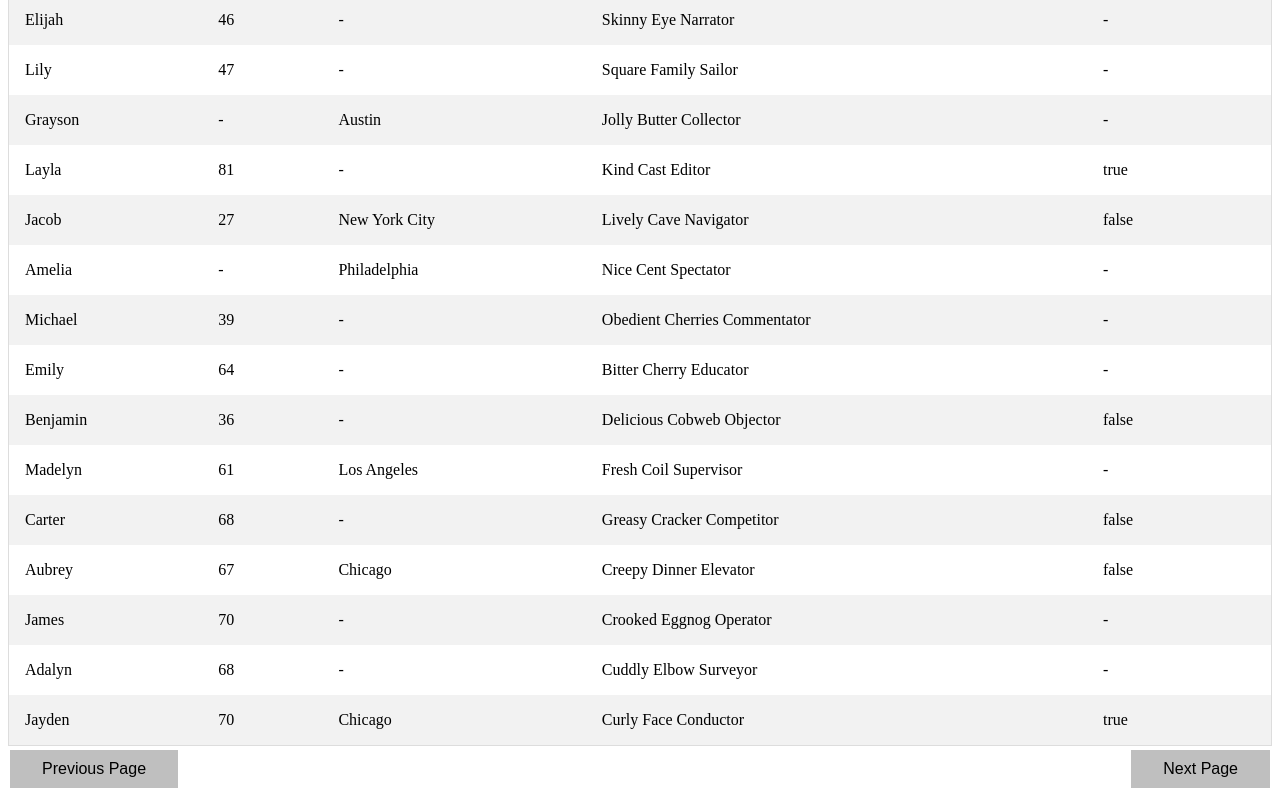
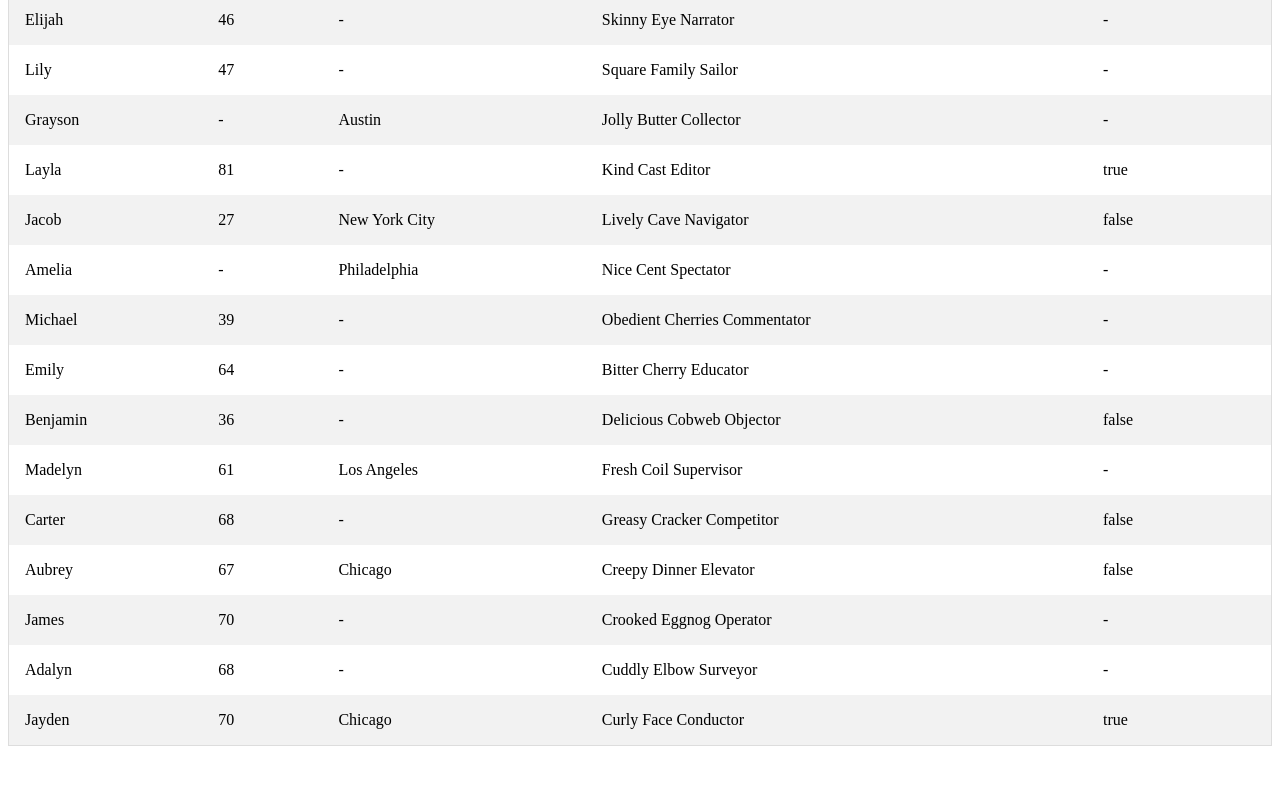
Before and after one commit to StefanusAgus/vanilla_js_table, a plain HTML site: page index.html in a window 1280 px wide. Shown: the part 1347-2147 px from the top of the page. Drawn offline with Linux system fonts and the light colour scheme.

Commit message:
Default button hidden

```diff
--- a/index.html
+++ b/index.html
@@ -32,8 +32,8 @@
 <table id="data_table"></table>
 
 
-<button id="previous_button" class="page_button" type="button" onclick="previousPage()">Previous Page</button>
-<button id="next_button" class="page_button right_float" type="button" onclick="nextPage()">Next Page</button>
+<button style="visibility: hidden;" id="previous_button" class="page_button" type="button" onclick="previousPage()">Previous Page</button>
+<button style="visibility: hidden;" id="next_button" class="page_button right_float" type="button" onclick="nextPage()">Next Page</button>
 
 
 </body>
```
